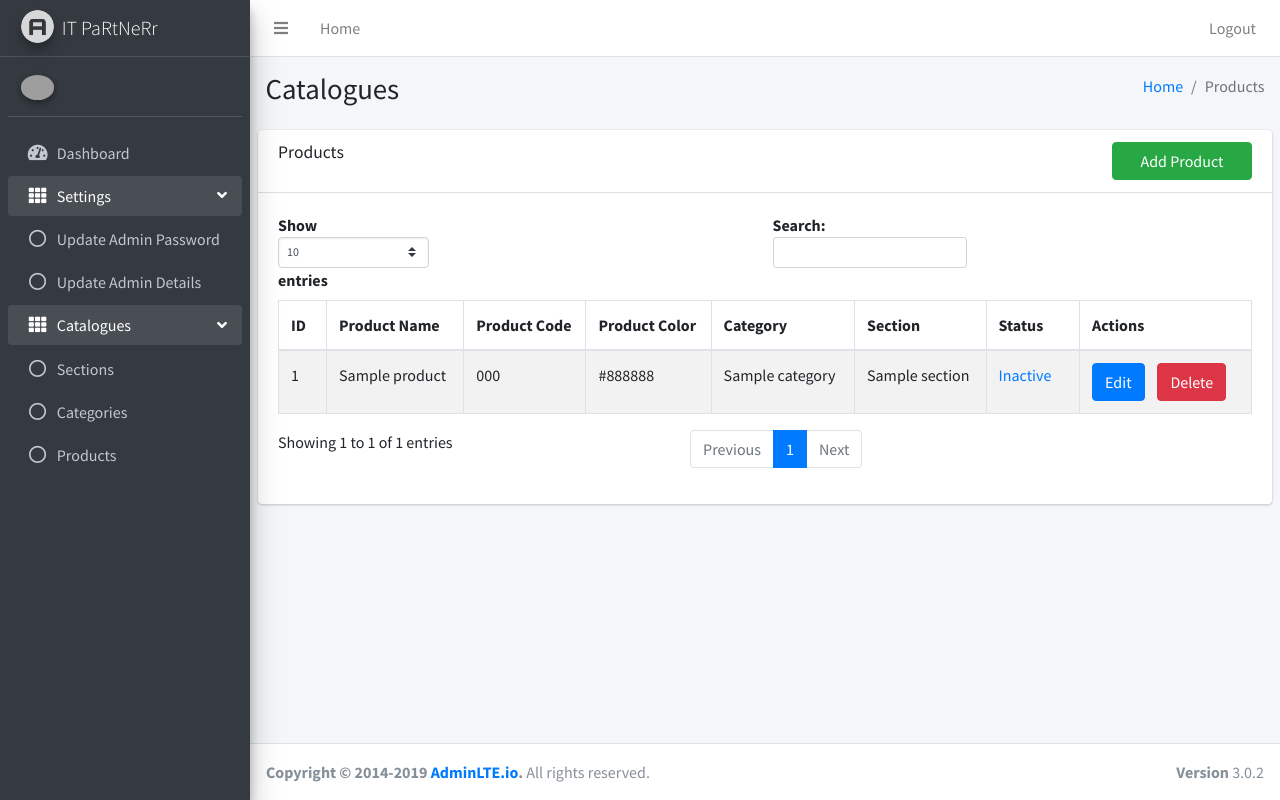
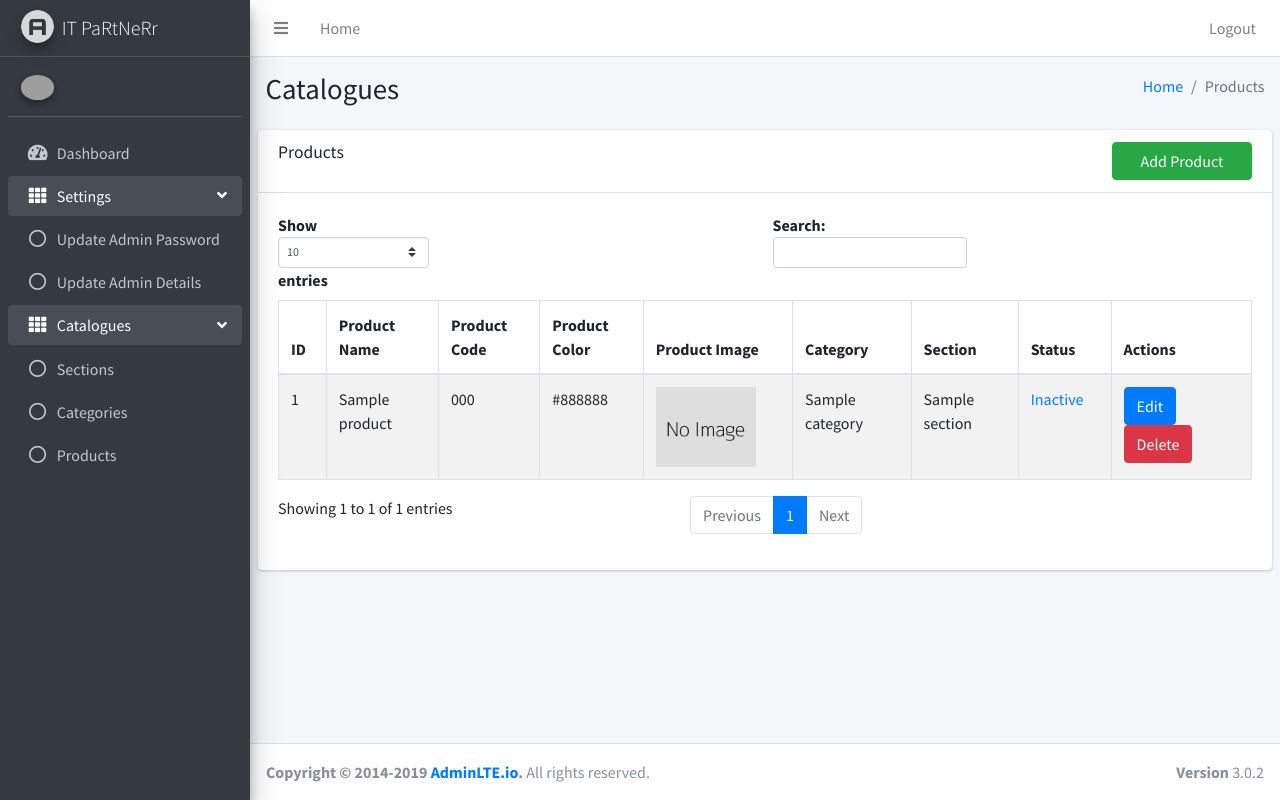
Before and after one commit to buddhika95/itPartner, a Laravel app: template resources/views/admin/products/products.blade.php in a window 1280 px wide. Run offline with Laravel 8, Linux system fonts and the light colour scheme; the template is opened without the code that fills it: most values are stand-ins (such as "Sample title", 1, 10 or a date in 2020); data that the repository does not hold is empty; some libraries are stand-ins or nearby versions; grey boxes are pictures that could not be loaded.

Commit message:
edit products done

```diff
--- a/resources/views/admin/products/add_edit_product.blade.php
+++ b/resources/views/admin/products/add_edit_product.blade.php
@@ -67,10 +67,10 @@
                             @foreach ($categories as $section)
                                 <optgroup label="{{ $section['name'] }}"></optgroup>
                                 @foreach ($section['categories'] as $category)
-                                    <option value="{{ $category['id'] }}" @if(!empty(@old('category_id')) && $category['id']==old('category_id')) selected=""@endif>
+                                    <option value="{{ $category['id'] }}" @if(!empty(@old('category_id')) && $category['id']==old('category_id')) selected="" @elseif(!empty($productdata['category_id']) && $productdata['category_id']==$category['id']) selected=""@endif>
                                         &nbsp;&nbsp;&nbsp;--&nbsp;&nbsp;{{ $category['category_name'] }}</option>
                                     @foreach ($category['subcategories'] as $subcategory)
-                                        <option value="{{ $subcategory['id'] }}"@if(!empty(@old('category_id')) && $subcategory['id']==old('category_id')) selected=""@endif>
+                                        <option value="{{ $subcategory['id'] }}"@if(!empty(@old('category_id')) && $subcategory['id']==old('category_id')) selected=""@elseif(!empty($productdata['category_id']) && $productdata['category_id']==$subcategory['id']) selected=""@endif>>
                                             &nbsp;&nbsp;&nbsp;&nbsp;&nbsp;&nbsp;&nbsp;&nbsp;&nbsp;&nbsp;&nbsp;--&nbsp;&nbsp;&nbsp;&nbsp;&nbsp;{{ $subcategory['category_name'] }}</option>
                                     @endforeach
                                 @endforeach
--- a/resources/views/admin/products/products.blade.php
+++ b/resources/views/admin/products/products.blade.php
@@ -47,6 +47,7 @@
                                 <th>Product Name</th>
                                 <th>Product Code</th>
                                 <th>Product Color</th>
+                                <th>Product Image</th>
                                 <th>Category</th>
                                 <th>Section</th>
                                 <th>Status</th>
@@ -61,6 +62,16 @@
                             <td>{{ $product->product_name }}</td>
                             <td>{{ $product->product_code }}</td>
                             <td>{{ $product->product_color }}</td>
+
+                            <td>
+                                <?php $product_image_path = "images/product_images/small/".$product->main_image; ?>
+                                @if (!empty($product->main_image) && file_exists($product_image_path))
+                                    <img style="width: 100px;" src="{{asset('images/product_images/small/'.$product->main_image)}}" >
+                                @else
+                                <img style="width: 100px;" src="{{asset('images/product_images/small/no-image.jpg')}}" >
+                                @endif
+                            </td>
+
                             <td>{{ $product->category->category_name }}</td>
                             <td>{{ $product->section->name }}</td>
 
```
Also changed, not shown: app/Http/Controllers/Admin/ProductController.php (+9 -2 lines), public/images/product_images/large/6t8Zh249QiFmVnkQdCCtHK.jpg-71554.jpg (added), public/images/product_images/large/A4GDK27VMnz6LtFDy9yzk.jpg-16664.jpg (added), public/images/product_images/medium/6t8Zh249QiFmVnkQdCCtHK.jpg-71554.jpg (added), public/images/product_images/medium/A4GDK27VMnz6LtFDy9yzk.jpg-16664.jpg (added), public/images/product_images/medium/medium-image.jpg (added), public/images/product_images/small/6t8Zh249QiFmVnkQdCCtHK.jpg-71554.jpg (added), public/images/product_images/small/A4GDK27VMnz6LtFDy9yzk.jpg-16664.jpg (added), public/images/product_images/small/no-image.jpg (added).
